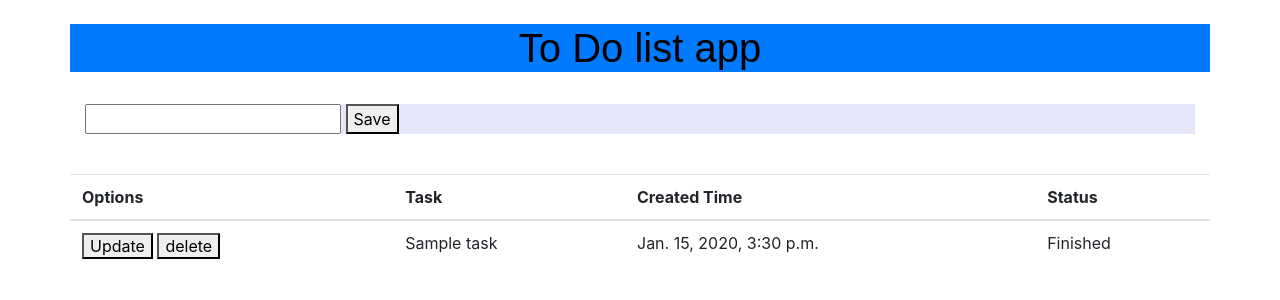
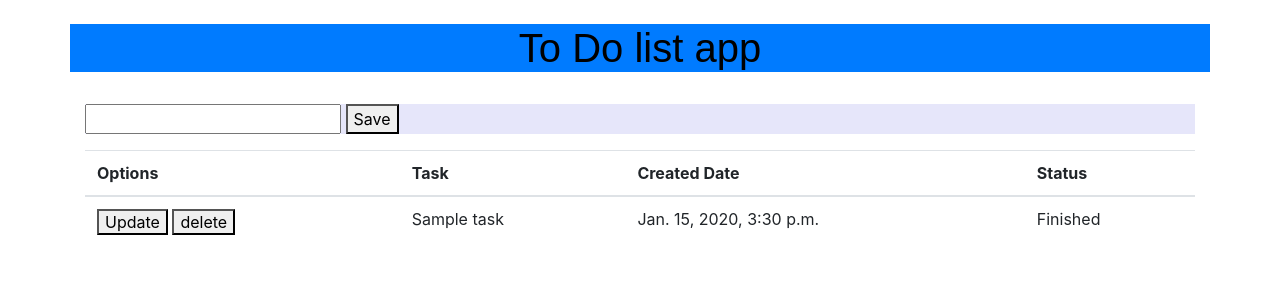
Before and after one commit to ravinduf/To-Do-List-App, a Django app: page / in a window 1280 px wide. Shown: the top 300 px of the page. Run offline with Django 3.2, Linux system fonts and the light colour scheme; tables that the repository leaves empty hold one stand-in row (values such as "Sample post"); some libraries are stand-ins or nearby versions.

Commit message:
fixed table

```diff
--- a/tasks/templates/tasks/list.html
+++ b/tasks/templates/tasks/list.html
@@ -9,18 +9,18 @@
 </div>
 
 
-<table class="container table pt-1 " s>
+<div class="container">
+    <table class="table">
         <thead>
             <tr>
                 <th>Options</th>
                 <th>Task</th>
-            <th>Created Time</th>
+                <th>Created Date</th>
                 <th>Status</th>
             </tr>
         </thead>
-
+        <tbody>
             {% for task in tasks %}
-    <tbody>
             <tr>
                 <td><a href="{% url 'update_task' pk=task.pk %}"><button>Update</button></a>
                     <a href="{% url 'delete_task' pk=task.pk %}"><button onclick="return confirm('Are you sure you want to delete this ?')">delete</button></a></td>
@@ -32,9 +32,10 @@
                     <td>Finished</td>
                 {% endif%}
             </tr>
+
+            {% endfor %}
+
         </tbody>
-    <br>
-    {% endfor %}
     </table>
 </div>
 
```
Lines whose indentation alone changed are shown as unchanged.
